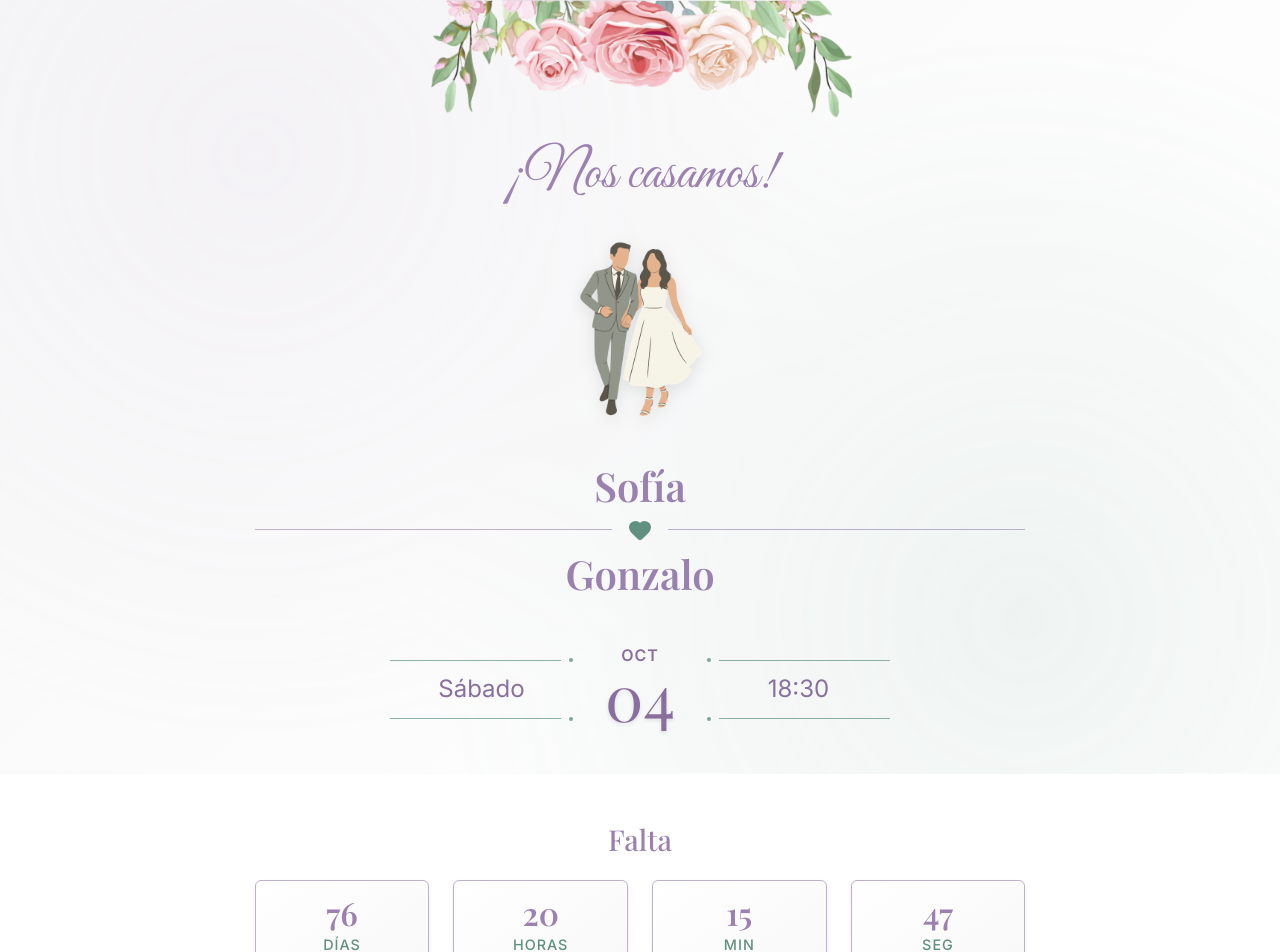
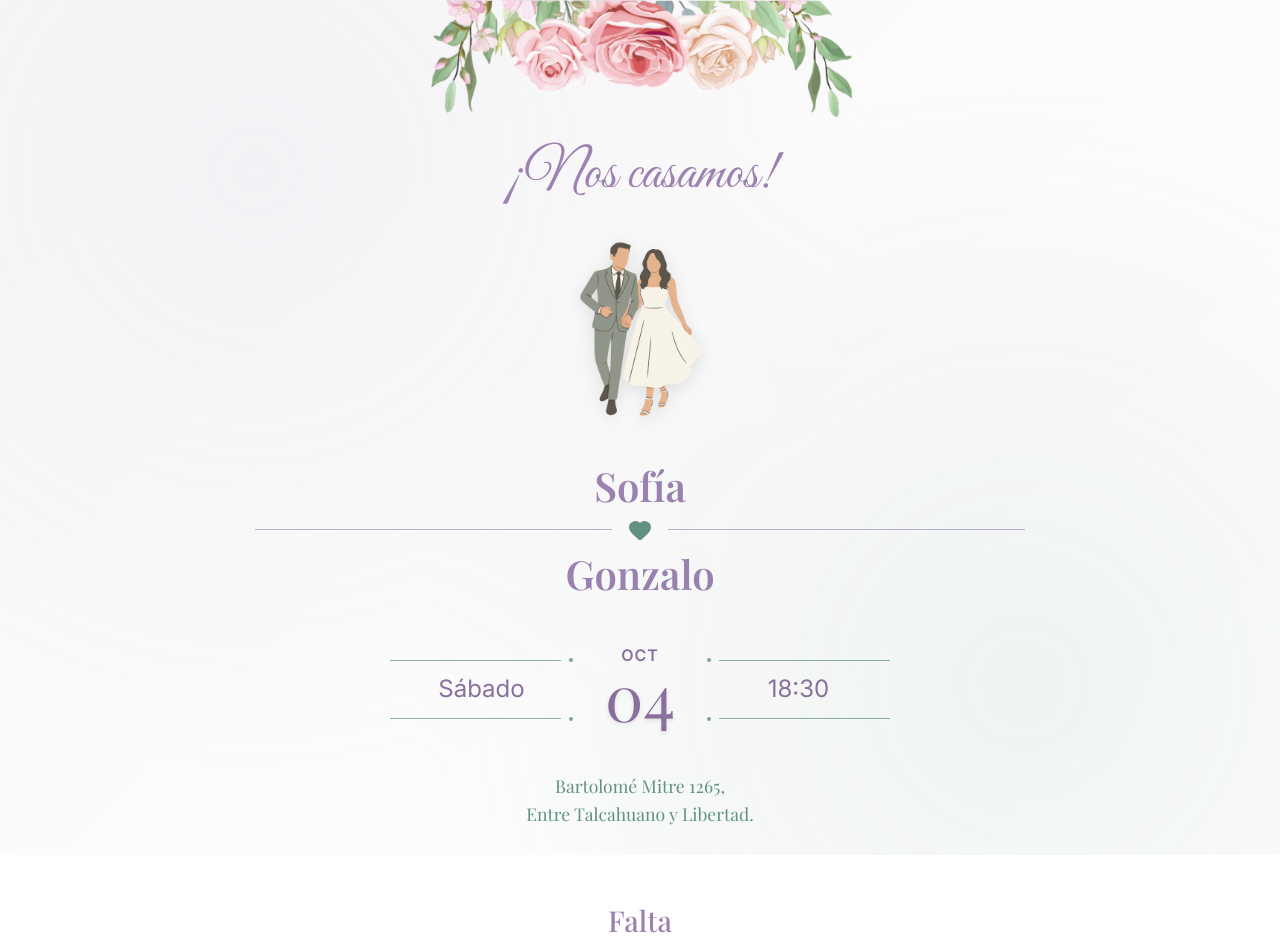
Before and after one commit to gleraromero/casamiento-sg, a React (Vite) app: page / in a window 1280 px wide. Shown: the top 952 px of the page. Built offline with nearby package versions, Linux system fonts and the light colour scheme; a web font is replaced by a local one.

Commit message:
feat: agregar dirección elegante debajo de la fecha con estilo serif

```diff
--- a/src/components/Header.tsx
+++ b/src/components/Header.tsx
@@ -83,6 +83,12 @@ const Header: React.FC = () => {
                   </div>
                 </div>
               </div>
+
+              {/* Dirección */}
+              <div className="address-section mt-4">
+                <div className="address-line">Bartolomé Mitre 1265,</div>
+                <div className="address-line">Entre Talcahuano y Libertad.</div>
+              </div>
             </div>
           </Col>
         </Row>
--- a/src/styles/components.css
+++ b/src/styles/components.css
@@ -155,6 +155,20 @@
   opacity: 0.8;
 }
 
+/* Dirección */
+.address-section {
+  text-align: center;
+  margin-top: 2rem;
+}
+
+.address-line {
+  font-family: var(--font-family-serif);
+  font-size: 1.1rem;
+  color: var(--color-teal-medium);
+  line-height: 1.4;
+  margin-bottom: 0.25rem;
+}
+
 /* Responsive para la fecha */
 @media (max-width: 768px) {
   .date-display {
@@ -171,6 +185,10 @@
 
   .month-abbr {
     font-size: 0.9rem;
+  }
+
+  .address-line {
+    font-size: 1rem;
   }
 }
 
```
